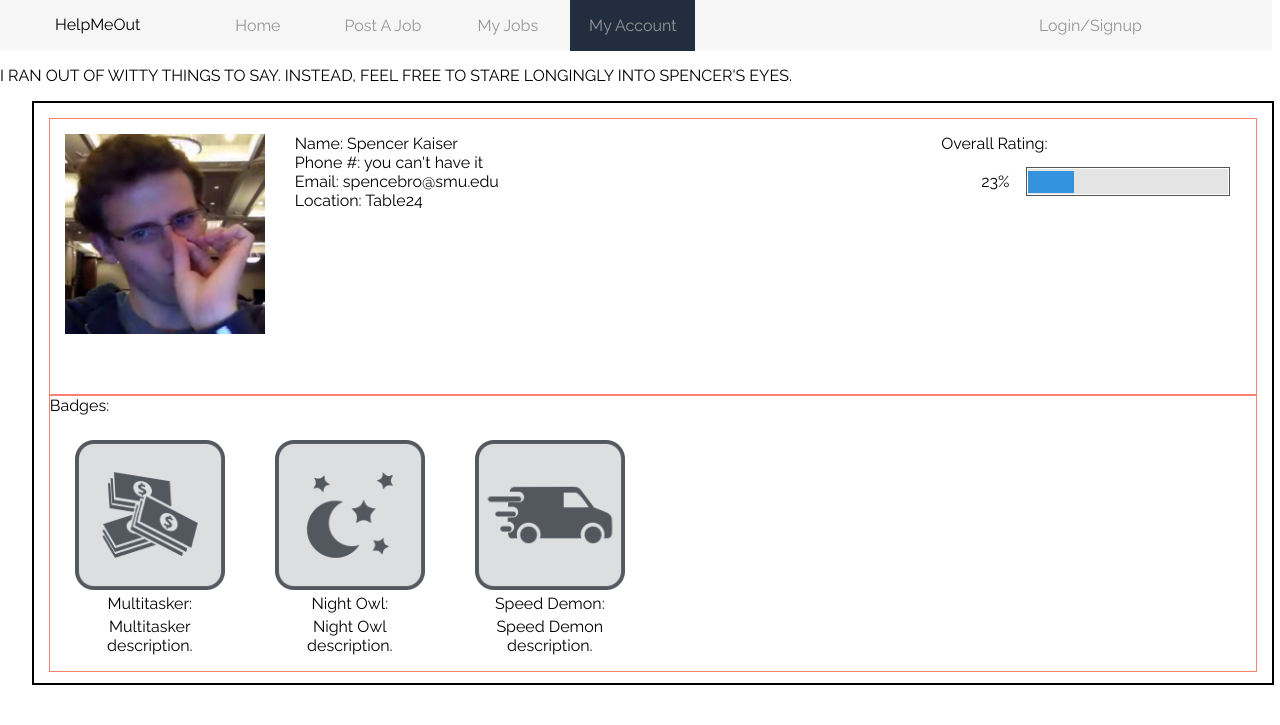
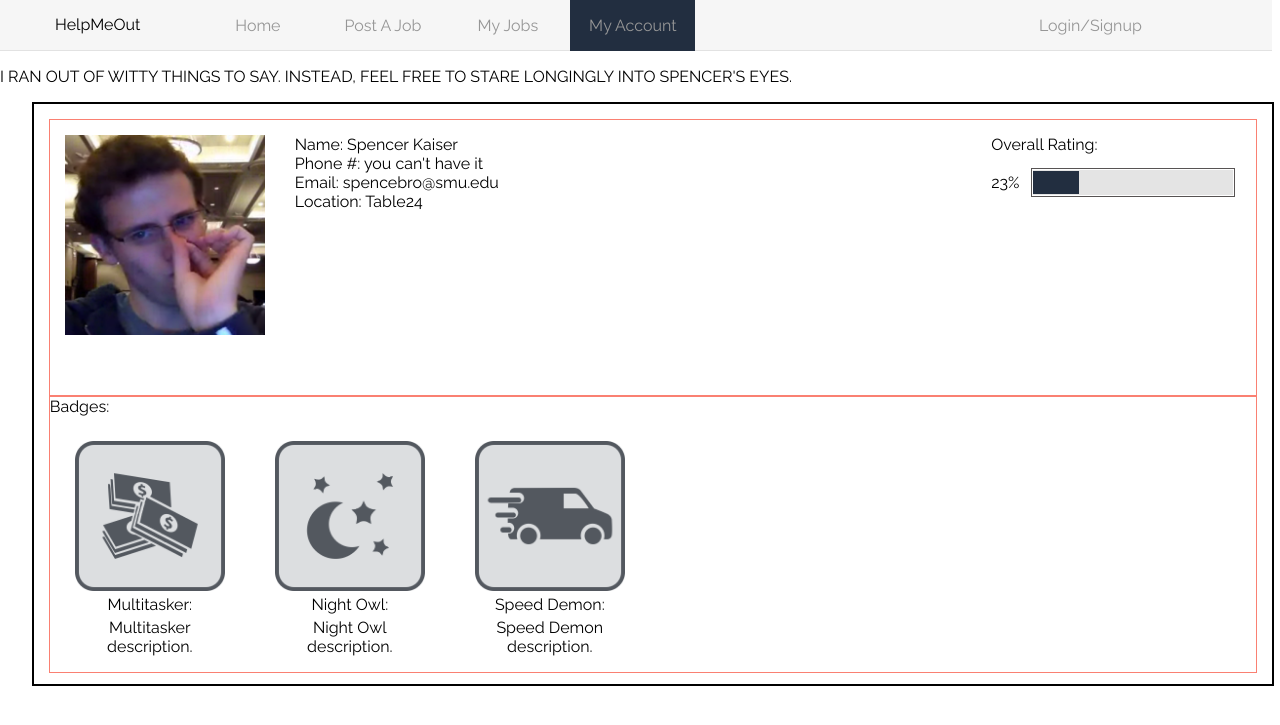
Before and after one commit to AustinCWells/HelpMeOut, a PHP site: page /account.php in a window 1280 px wide. Shown: the top 725 px of the page. Run offline with PHP 8.4, Linux system fonts and the light colour scheme; some libraries are stand-ins or nearby versions.

Commit message:
such beautiful. very wow.

```diff
--- a/account.php
+++ b/account.php
@@ -12,8 +12,7 @@
 			<img src="" id="profilePic">
 			<div id="contactInfo">
 			</div>
-			<div id="ratingDiv">
-				Overall Rating:<br><br>
+			<div id="ratingDiv">Overall Rating:<br><br>
 				<span id="ratingLabel"></span>
 	            <div class="barArea">
 		            <div id="ratingBg" ></div>
--- a/css/main.css
+++ b/css/main.css
@@ -16,6 +16,7 @@ body {
 	position:relative;
 	height: 50px;
 	margin-top: -5px;
+	border-bottom: solid 1px rgb(226,226,226);
 }
 
 
@@ -271,11 +272,12 @@ cursor: pointer !important;
 	width:250px;
 	padding:15px;
 	position:relative;
+	margin-right: 0px;
 }
 
 #ratingLabel {
 	position:absolute;
-	margin-left: 40px;
+	margin-left: 0px;
 
 }
 
@@ -284,7 +286,7 @@ cursor: pointer !important;
 	position: relative;
 	top: -5.5px;
 	width : 200px;
-	margin-left: 30%;
+	margin-left: 30px;
 	left : 10px;
 	border: solid 1px #575353;
 	padding: 1px;
@@ -292,8 +294,8 @@ cursor: pointer !important;
 
 #ratingFg {
 	position:relative;
-	bottom : 23px;
-	background-color: #3593DD;
+	bottom : 23.5px;
+	background-color: rgb(34,46,64);
 	height: 90%;
 }
 
```
